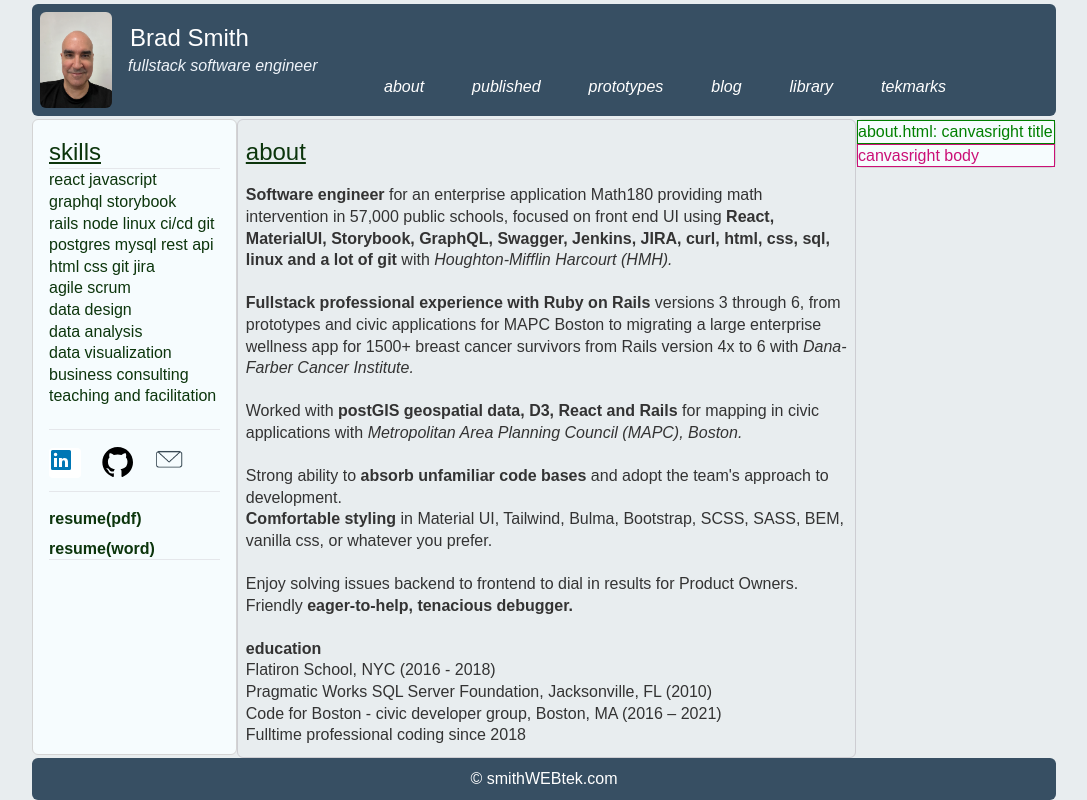
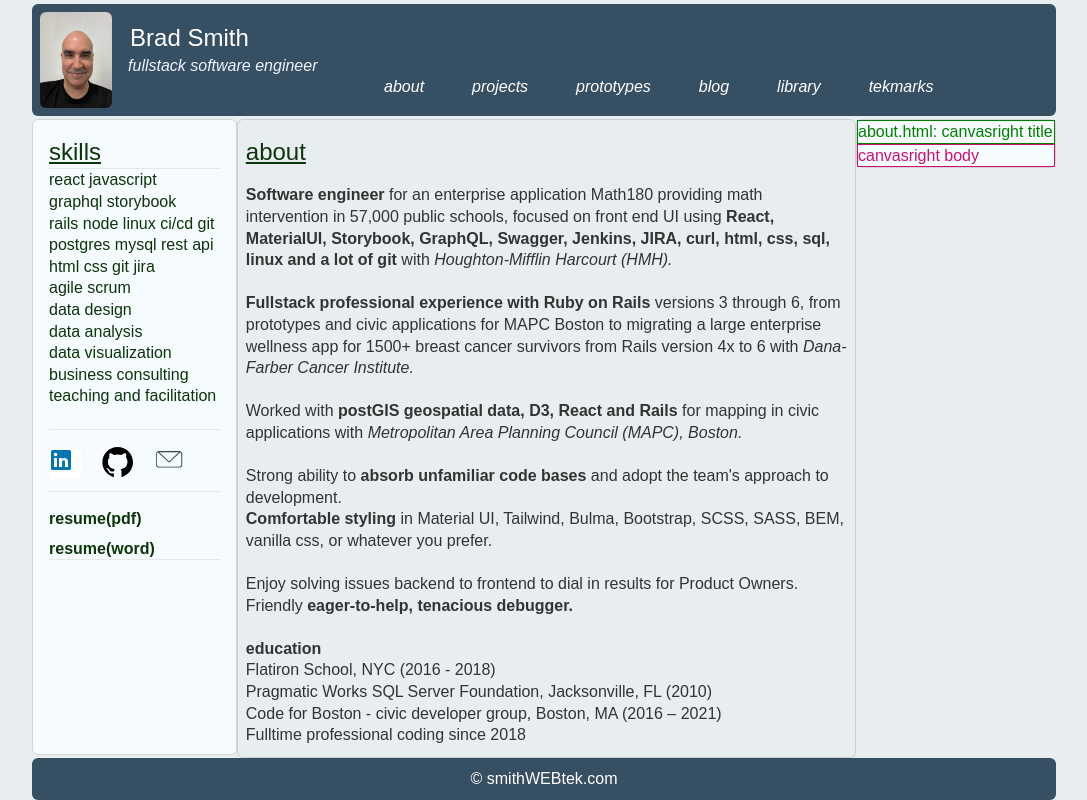
Before and after one commit to smithWEBtek/swt11-client, a React (Create React App) app: page / in a window 1280 px wide. Shown: the whole page, without its empty margins (96-1183 px from the left). Built offline with nearby package versions, Linux system fonts and the light colour scheme.

Commit message:
change published to projects

```diff
--- a/src/AppRoutes/AppRoutes.js
+++ b/src/AppRoutes/AppRoutes.js
@@ -6,7 +6,7 @@
     <Routes>
       <Route path="/" element={<MainContent page='about' />} />
       <Route path="/about" element={<MainContent page='about' />} />
-      <Route path="/published" element={<MainContent page='published' />} />
+      <Route path="/projects" element={<MainContent page='projects' />} />
       <Route path="/prototypes" element={<MainContent page='prototypes' />} />
       <Route path="/blog" element={<MainContent page='blog' />} />
       <Route path="/library" element={<MainContent page='library' />} />
--- a/src/components/HeaderNav/HeaderNav.js
+++ b/src/components/HeaderNav/HeaderNav.js
@@ -4,7 +4,7 @@
   return (
     <div className='headernav'>
       <Link to='/about' className='headernav-link'>about</Link>
-      <Link to='/published' className='headernav-link'>published</Link>
+      <Link to='/projects' className='headernav-link'>projects</Link>
       <Link to='/prototypes' className='headernav-link'>prototypes</Link>
       <Link to='/blog' className='headernav-link'>blog</Link>
       <Link to='/library' className='headernav-link'>library</Link>
--- a/src/components/MainContent/MainContent.js
+++ b/src/components/MainContent/MainContent.js
@@ -15,7 +15,7 @@
   const [canvasContent, setCanvasContent] = useState('');
   const [canvasRightContent, setCanvasRightContent] = useState('');
   const [tekMarksContent, setTekMarksContent] = useState('');
-  const [publishedContent, setProjectsContent] = useState('')
+  const [projectsContent, setProjectsContent] = useState('')
 
 
   useEffect(() => {
@@ -28,8 +28,8 @@
     switch (page) {
       case 'tekmarks':
         return tekMarksContent;
-      case 'published':
-        return publishedContent;
+      case 'projects':
+        return projectsContent;
       default:
         return canvasContent
     }
@@ -51,7 +51,7 @@
           <FetchHtmlFromJson setHtmlContent={setTekMarksContent} />
         </>
       )}
-      {page === 'published' && (
+      {page === 'projects' && (
         <>
           <Projects filename={page} setHtmlContent={setProjectsContent} />
         </>
```
Also changed, not shown: public/json/projects.json (renamed from public/json/published.json).
